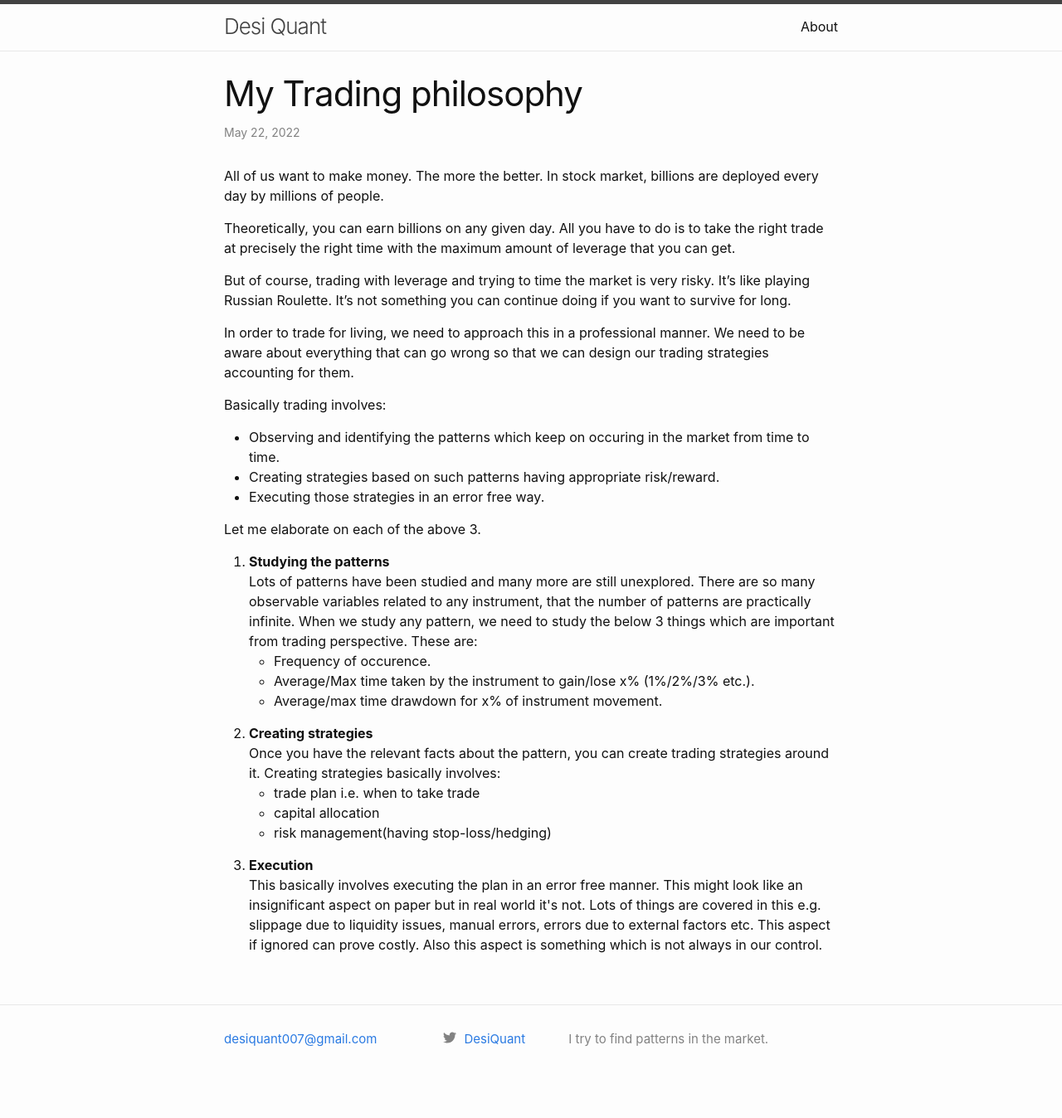
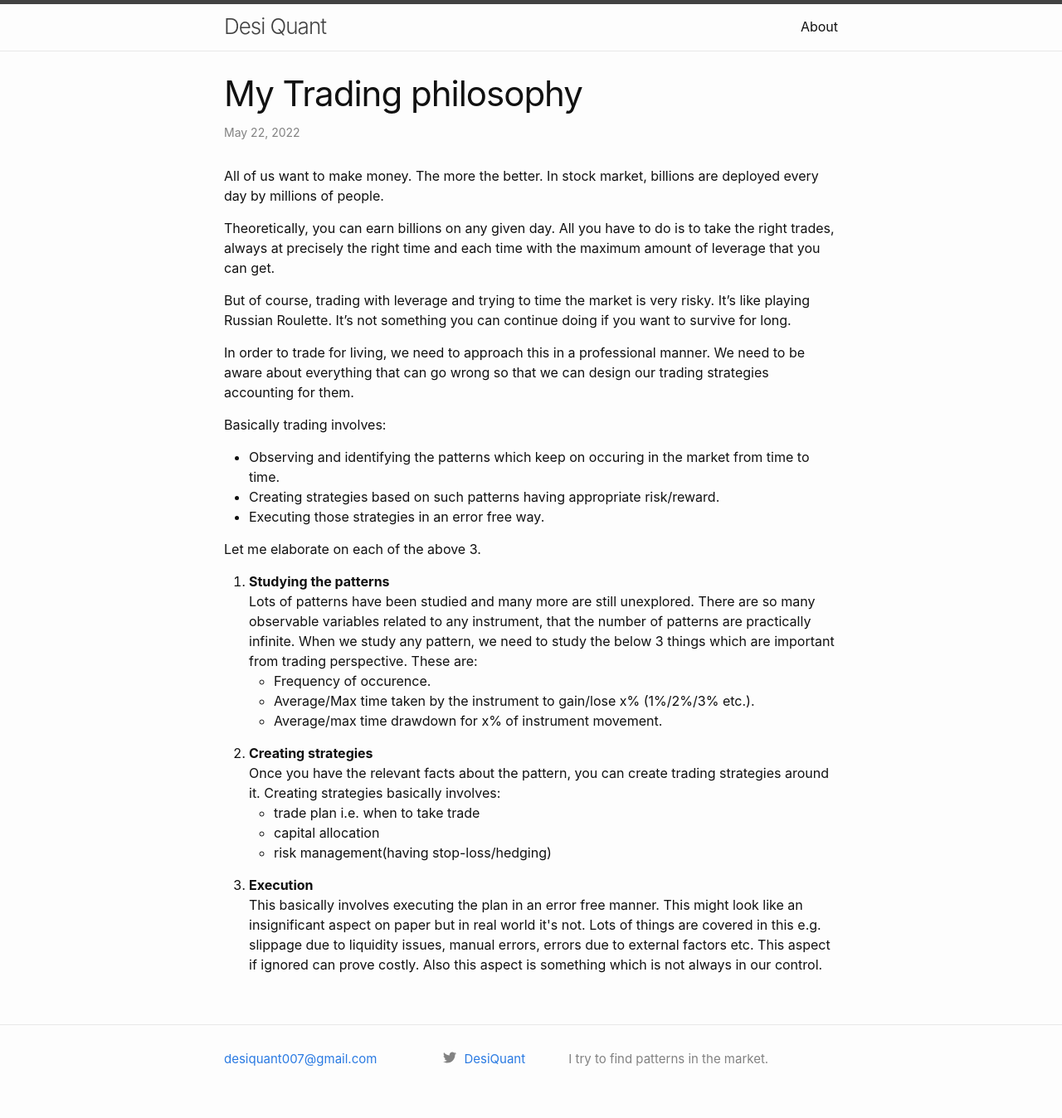
Before and after one commit to LazyHippogriff/LazyHippogriff.github.io, a Jekyll site: the page built from _posts/2022-05-22-MyTradingPhilosophy.md, in a window 1280 px wide. Shown: the whole page at 83% size. Built offline with Jekyll 4.4.1, drawn with Linux system fonts in a browser that asks for light colours; before the commit the page ends 1324 px from its top, so only the background shows below that.

Commit message:
minor change in first post

```diff
--- a/_posts/2022-05-22-MyTradingPhilosophy.md
+++ b/_posts/2022-05-22-MyTradingPhilosophy.md
@@ -8,7 +8,7 @@ categories: Info
 
 All of us want to make money. The more the better. In stock market, billions are deployed every day by millions of people.
 
-<p>Theoretically, you can earn billions on any given day. All you have to do is to take the right trade at precisely the right time with the maximum amount of leverage that you can get.</p>
+<p>Theoretically, you can earn billions on any given day. All you have to do is to take the right trades, always at precisely the right time and each time with the maximum amount of leverage that you can get.</p>
 
 But of course, trading with leverage and trying to time the market is very risky. It's like playing Russian Roulette. It's not something you can continue doing if you want to survive for long.
 
```
